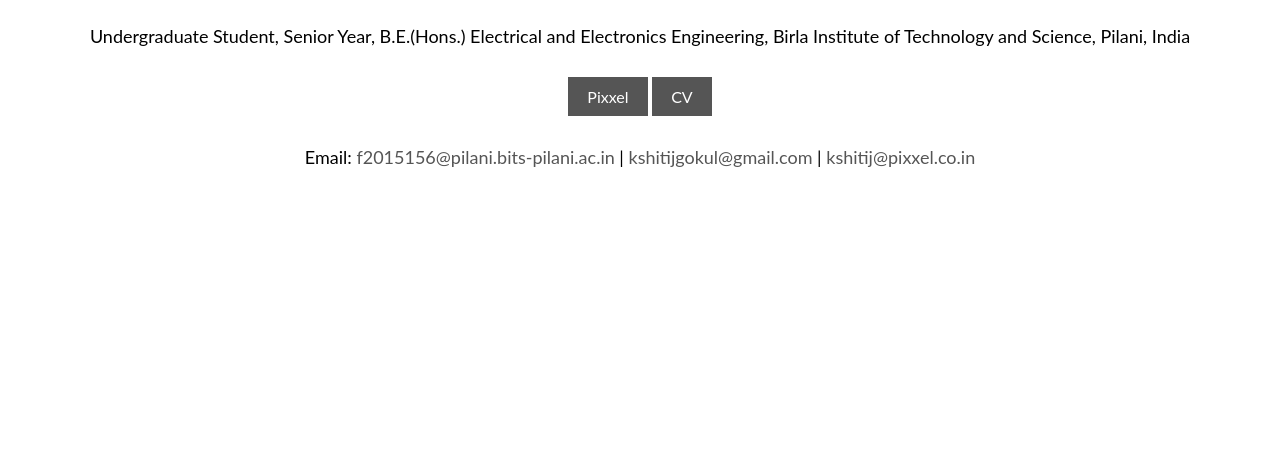
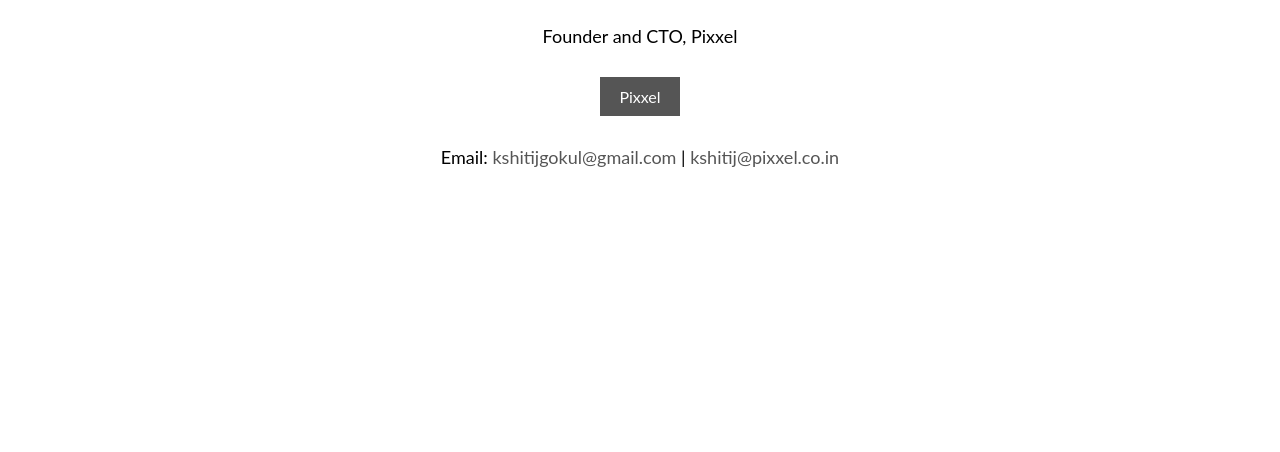
Before and after one commit to khandelwalkshitij/khandelwalkshitij.github.io, a plain HTML site: page index.html in a window 1280 px wide. Shown: the part 252-704 px from the top of the page. Drawn offline with Linux system fonts and the light colour scheme; a web font is replaced by a local one.

Commit message:
Add files via upload

```diff
--- a/index.html
+++ b/index.html
@@ -5,9 +5,9 @@
 	<meta charset="utf8">
 
 	<title> Kshitij Khandelwal </title>
-	<meta name="description" content="Kshitij Khandelwal is a final year Electrical and Electronics Engineering Undergraduate at BITS Pilani, Pilani Campus."/>
+	<meta name="description" content="Kshitij Khandelwal is the one of the two founders and the Chief Technology Officer of Pixxel, a space-based start-up focused on making satellite data useful."/>
 	<meta name="author" content="Kshitij Khandelwal">
-	<meta name="keywords" content="Pixxel, Satellite, Resume, khandelwalkshitij, Kshitij, Khandelwal, GitHub, BITS, Pilani, Electrical, Hyperloop, India, EEE, Engineering"/>
+	<meta name="keywords" content="Pixxel, Satellite, Space, Resume, khandelwalkshitij, Kshitij, Khandelwal, GitHub, BITS, Pilani, Electrical, Hyperloop, India, EEE, Engineering"/>
 	<meta name="viewport" content="width=device-width, initial-scale=1">
 
 	<!--[if lt IE 9]>
@@ -60,7 +60,7 @@
    	                    </tr>
                         <tr>
 							<td>
-					            <span id="lblProgram">Undergraduate Student, Senior Year, B.E.(Hons.) Electrical and Electronics Engineering, Birla Institute of Technology and Science, Pilani, India</span>
+					            <span id="lblProgram">Founder and CTO, Pixxel</span>
                             </td>
                         </tr>
 						<tr>
@@ -75,7 +75,7 @@
 							/" target="_blank">University Profile</a>
                         		<a class="button" href="assets/resume.pdf">Resume</a>
 				-->
-				<a class="button" href="assets/cv.pdf">CV</a>
+				<!-- <a class="button" href="assets/cv.pdf">CV</a> -->
                         	</td>
                         </tr>
                         <tr>
@@ -86,7 +86,7 @@
                         <tr>
                             <td>
 			                    <span id="lblEmail">
-									Email: <a style="text-decoration:none; color:#555555;" href="mailto:f2015156@pilani.bits-pilani.ac.in">f2015156@pilani.bits-pilani.ac.in</a> | <a style="text-decoration:none; color:#555555;" href="mailto:kshitijgokul@gmail.com">	kshitijgokul@gmail.com</a> | <a style="text-decoration:none; color:#555555;" href="mailto:kshitij@pixxel.co.in"> kshitij@pixxel.co.in</a>
+									Email: <a style="text-decoration:none; color:#555555;" href="mailto:kshitijgokul@gmail.com">	kshitijgokul@gmail.com</a> | <a style="text-decoration:none; color:#555555;" href="mailto:kshitij@pixxel.co.in"> kshitij@pixxel.co.in</a>
 								</span>
                             </td>
               	        </tr>
```
